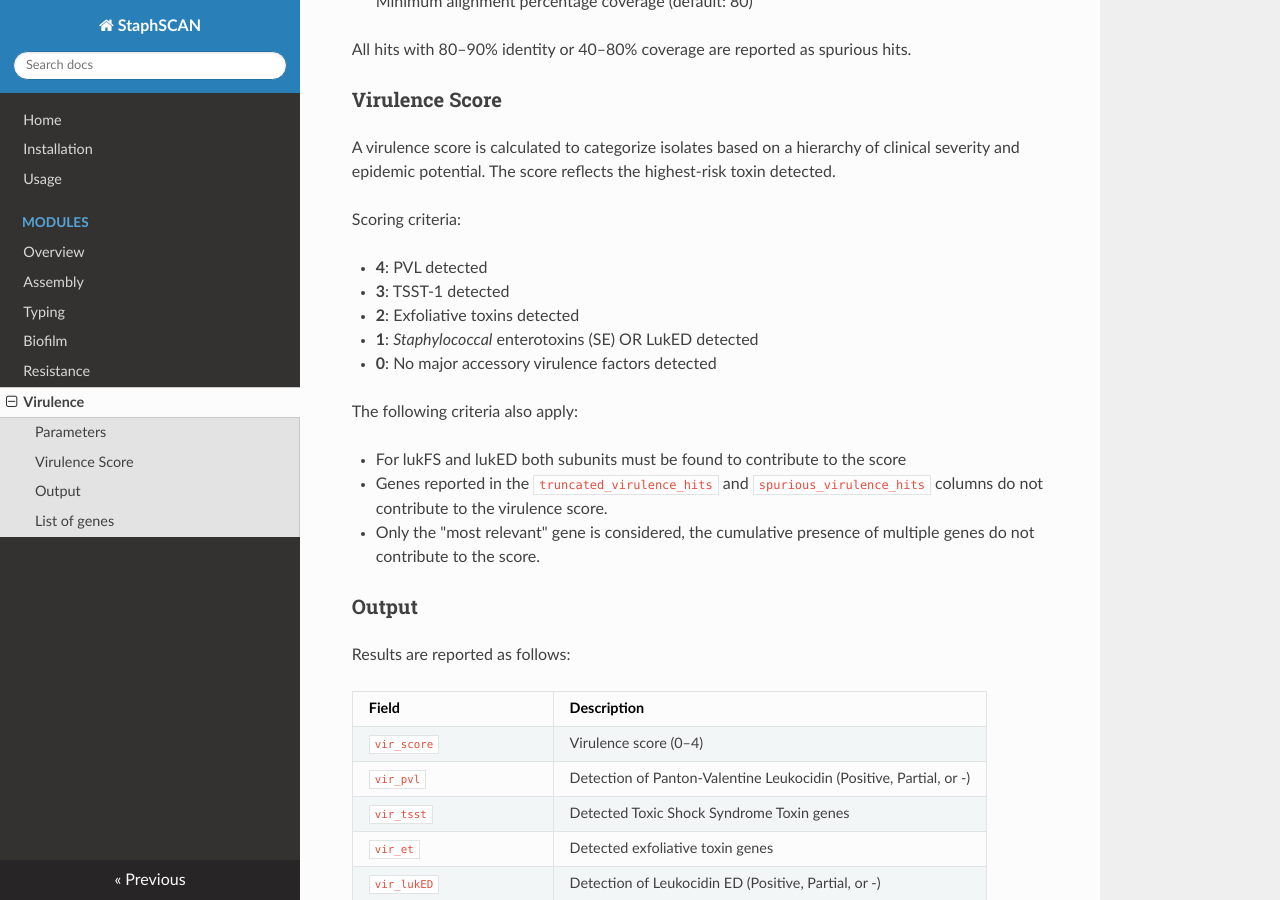
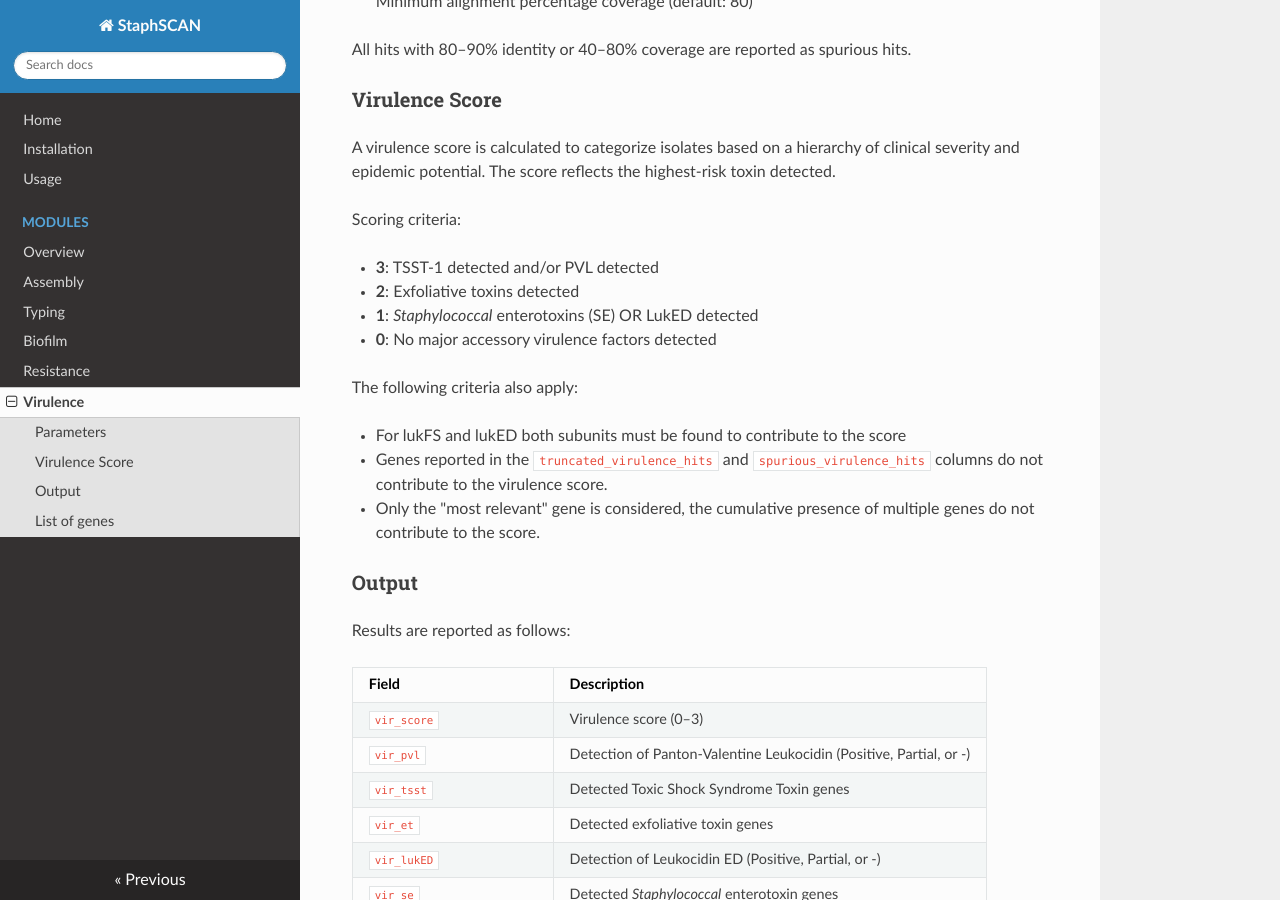
Before and after one commit to riccabolla/StaphSCAN, an MkDocs documentation site: the page built from docs/virulence.md, in a window 1280 px wide and 900 px high, scrolled down 1111 px. Built offline with MkDocs 1.6.1, drawn with Linux system fonts in a browser that asks for light colours; nearby versions of some CDN libraries.

Commit message:
updated vir doc

```diff
--- a/docs/virulence.md
+++ b/docs/virulence.md
@@ -42,8 +42,7 @@
 
 Scoring criteria:
 
-- **4**: PVL detected
-- **3**: TSST-1 detected
+- **3**: TSST-1 detected and/or PVL detected
 - **2**: Exfoliative toxins detected
 - **1**: *Staphylococcal* enterotoxins (SE) OR LukED detected
 - **0**: No major accessory virulence factors detected
@@ -62,7 +61,7 @@
 
 | Field | Description |
 |------|------------|
-| `vir_score` | Virulence score (0–4) |
+| `vir_score` | Virulence score (0–3) |
 | `vir_pvl` | Detection of Panton-Valentine Leukocidin (Positive, Partial, or -) |
 | `vir_tsst` | Detected Toxic Shock Syndrome Toxin genes |
 | `vir_et` | Detected exfoliative toxin genes |
```
